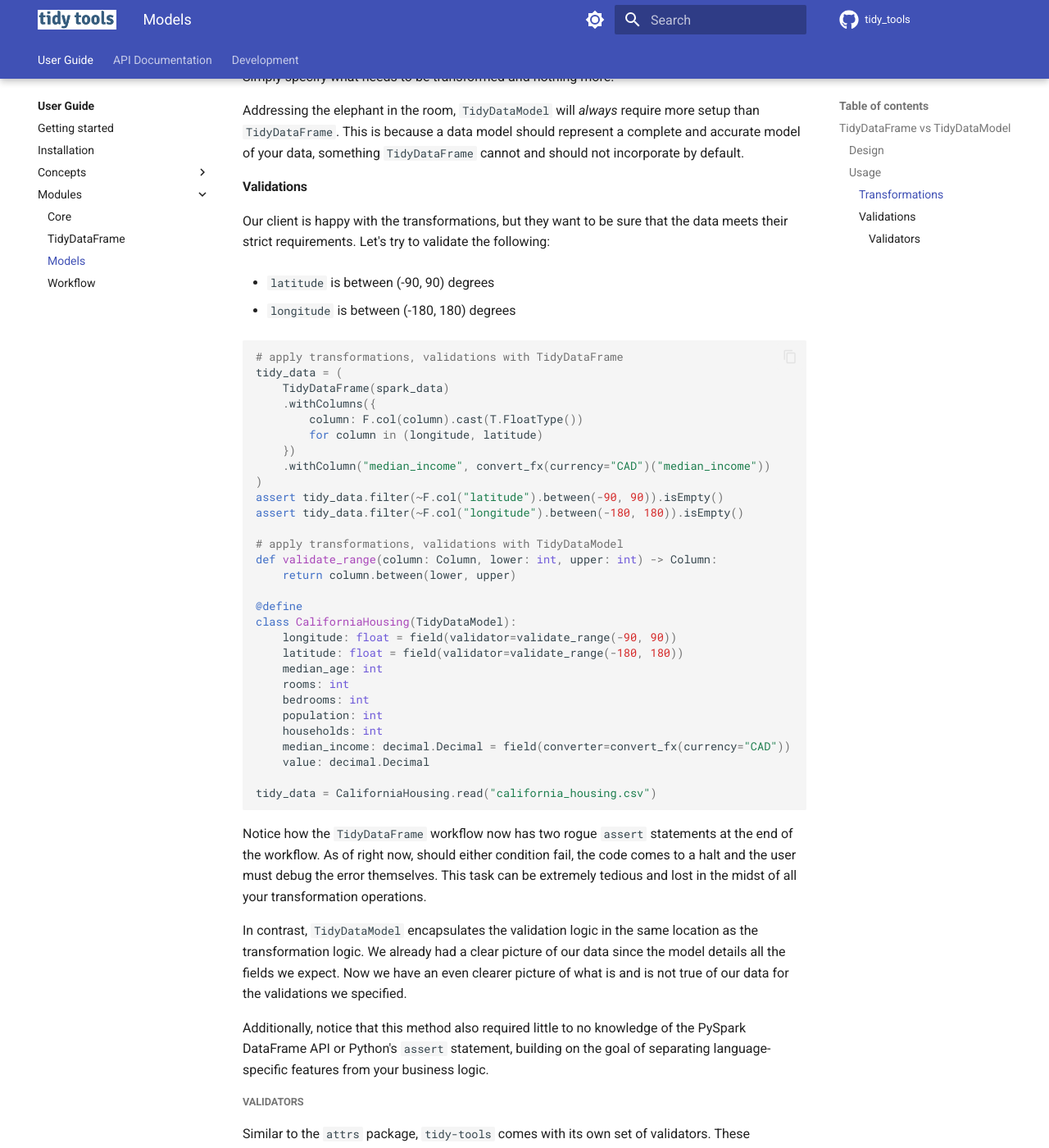
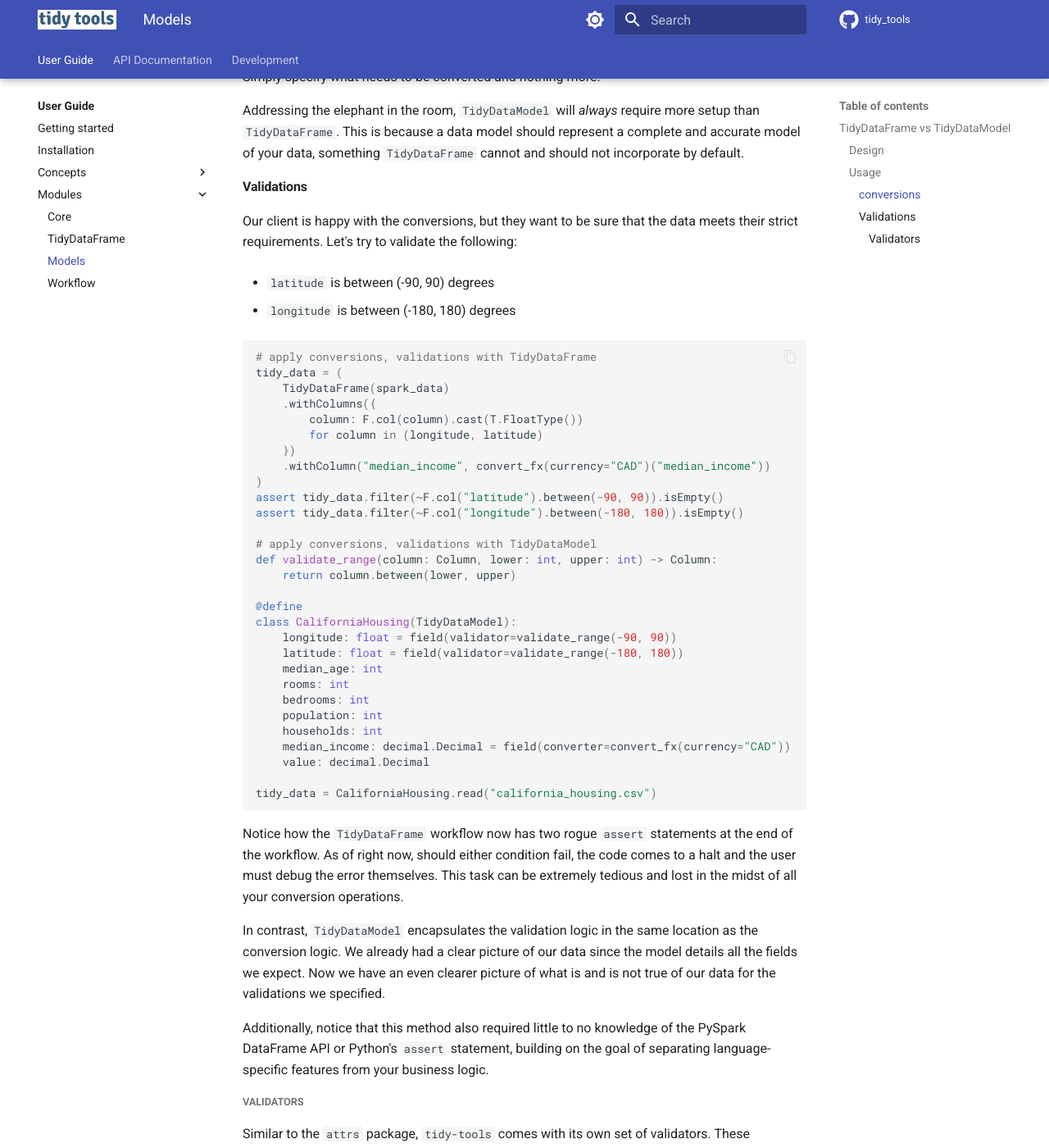
Before and after one commit to lucas-nelson-uiuc/tidy_tools, an MkDocs documentation site: the page built from docs/user-guide/modules/models.md, in a window 1280 px wide and 1400 px high, scrolled down 2271 px. Shown: the whole window at 82% size. Built offline with MkDocs 1.6.1 and Material for MkDocs 9.7.7, drawn with Linux system fonts in a browser that asks for light colours; comment, search, counter and statistics services are not loaded; some of the changed text lies outside the part shown.

Commit message:
build: update build

````diff
--- a/docs/user-guide/modules/models.md
+++ b/docs/user-guide/modules/models.md
@@ -1,7 +1,7 @@
 # Models
 
 Tidy Tools prioritizes development around the `TidyDataFrame` module. However,
-not all workflows require such a hands-on approach, where all transformations
+not all workflows require such a hands-on approach, where all conversions
 and validations are applied directly on/through the data. Instead, what if you
 could reduce these operations to their barest form, abstracting the PySpark
 DataFrame API out of your business logic?
@@ -25,19 +25,19 @@ class building package.
 
 All data workflows incorporate the following principals to various degrees:
 
-- **Transformations**: manipulating data into different shapes
+- **Conversions**: manipulating data into different shapes
 
 - **Validations**: asserting expectations of your data
 
 As we will see below, `TidyDataFrame` - just like the Pyspark DataFrame -
-greatly simplifies the transformation workflow by incorporating logging
+greatly simplifies the conversion workflow by incorporating logging
 messages. However, it falls short in the validation aspect, an area that
 `TidyDataModel` thrives in. Let's observe both below.
 
-#### Transformations
+#### conversions
 
 Let's use the following example based on the California Housing market
-dataset. We must perform following transformations:
+dataset. We must perform following conversions:
 
 - Convert `latitude` and `longitude` to float types.
 
@@ -75,7 +75,7 @@ def convert_fx(currency: str) -> Callable:
 # load data
 spark_data = spark.read.csv("california_housing.csv")
 
-# apply transformations with TidyDataFrame
+# apply conversions with TidyDataFrame
 tidy_data = (
     TidyDataFrame(spark_data)
     .withColumns({
@@ -85,7 +85,7 @@ tidy_data = (
     .withColumn("median_income", convert_fx(currency="CAD")("median_income"))
 )
 
-# apply transformations with TidyDataModel
+# apply conversions with TidyDataModel
 @define
 class CaliforniaHousing(TidyDataModel):
     longitude: float
@@ -105,7 +105,7 @@ Using `TidyDataFrame`, we can easily address all requirements using PySpark's
 DataFrame API (with the added bonus of line-by-line logging messages). However,
 notice that `TidyDataModel` can also perform the task in a syntax that does not
 *explicitly* rely on the PySpark DataFrame API. Simply specify what needs to be
-transformed and nothing more.
+converted and nothing more.
 
 Addressing the elephant in the room, `TidyDataModel` will *always* require more
 setup than `TidyDataFrame`. This is because a data model should represent a
@@ -114,7 +114,7 @@ and should not incorporate by default.
 
 #### Validations
 
-Our client is happy with the transformations, but they want to be sure that the
+Our client is happy with the conversions, but they want to be sure that the
 data meets their strict requirements. Let's try to validate the following:
 
 - `latitude` is between (-90, 90) degrees
@@ -122,7 +122,7 @@ data meets their strict requirements. Let's try to validate the following:
 - `longitude` is between (-180, 180) degrees
 
 ```python
-# apply transformations, validations with TidyDataFrame
+# apply conversions, validations with TidyDataFrame
 tidy_data = (
     TidyDataFrame(spark_data)
     .withColumns({
@@ -134,7 +134,7 @@ tidy_data = (
 assert tidy_data.filter(~F.col("latitude").between(-90, 90)).isEmpty()
 assert tidy_data.filter(~F.col("longitude").between(-180, 180)).isEmpty()
 
-# apply transformations, validations with TidyDataModel
+# apply conversions, validations with TidyDataModel
 def validate_range(column: Column, lower: int, upper: int) -> Column:
     return column.between(lower, upper)
 
@@ -156,11 +156,11 @@ tidy_data = CaliforniaHousing.read("california_housing.csv")
 Notice how the `TidyDataFrame` workflow now has two rogue `assert` statements
 at the end of the workflow. As of right now, should either condition fail, the
 code comes to a halt and the user must debug the error themselves. This task
-can be extremely tedious and lost in the midst of all your transformation
+can be extremely tedious and lost in the midst of all your conversion
 operations.
 
 In contrast, `TidyDataModel` encapsulates the validation logic in the same
-location as the transformation logic. We already had a clear picture of our
+location as the conversion logic. We already had a clear picture of our
 data since the model details all the fields we expect. Now we have an even
 clearer picture of what is and is not true of our data for the validations we
 specified.
--- a/mkdocs.yml
+++ b/mkdocs.yml
@@ -58,7 +58,7 @@ nav:
       - api/functions/merge.md
     - Model:
       - api/model/model.md
-      - api/model/transform.md
+      - api/model/convert.md
       - api/model/validate.md
     - Workflow:
       - api/workflow/compose.md
````
Also changed, not shown: docs/api/model/convert.md (added, +1 -0 lines), docs/api/model/transform.md (deleted, +0 -1 lines).
